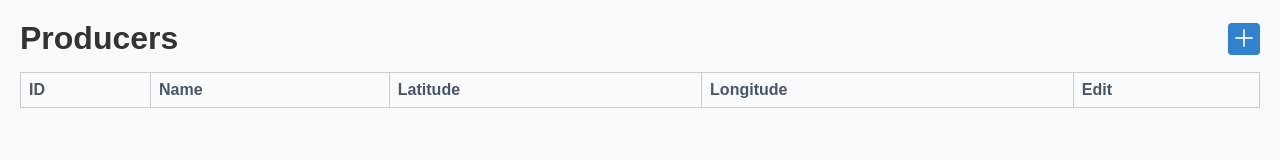
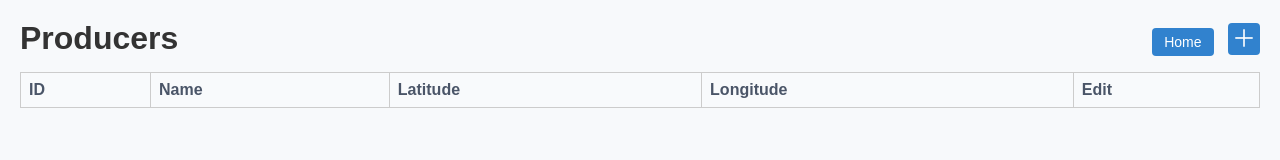
Before and after one commit to morganhunterbuitendag/LogiTrack, a plain HTML site: page producer.html in a window 1280 px wide. Drawn offline with Linux system fonts and the light colour scheme.

Commit message:
Add navigation to producer page

```diff
--- a/producer.html
+++ b/producer.html
@@ -11,6 +11,8 @@
     h1{margin:0}
     .header{display:flex;justify-content:space-between;align-items:center;margin-bottom:15px}
     .header button{background:#3182CE;color:#fff;border:none;border-radius:4px;cursor:pointer;font-size:24px;width:32px;height:32px;line-height:24px;padding:0}
+    .home-link{margin-right:10px;font-size:14px;color:#fff;background:#3182CE;padding:6px 12px;border-radius:4px;text-decoration:none}
+    .home-link:hover{background:#2B6CB0}
     table{width:100%;border-collapse:collapse;background:#fff}
     th,td{border:1px solid #ccc;padding:8px;text-align:left}
     .modal-overlay{position:fixed;top:0;left:0;right:0;bottom:0;background:rgba(0,0,0,0.4);display:flex;align-items:center;justify-content:center}
@@ -24,7 +26,10 @@
 <body>
   <div class="header">
     <h1>Producers</h1>
-    <button id="new-btn">＋</button>
+    <div>
+      <a href="Index.html" class="home-link">Home</a>
+      <button id="new-btn">＋</button>
+    </div>
   </div>
   <table>
     <thead>
```
Also changed, not shown: Index.html (+2 -2 lines).
